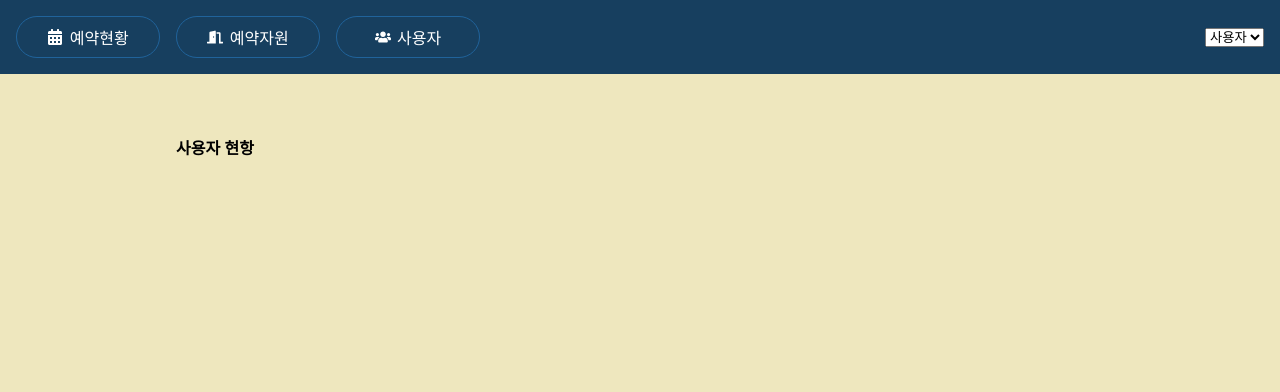
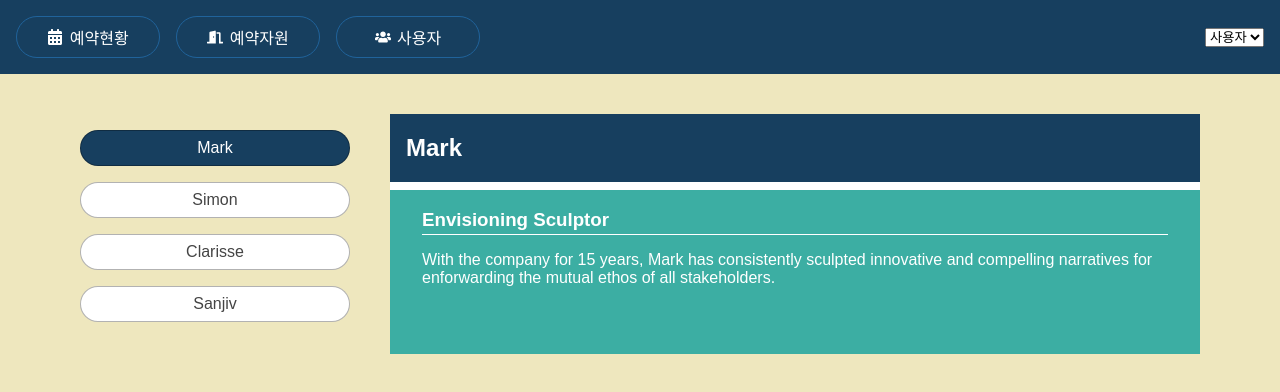
Before and after one commit to samesamessa/React-Demo, a React (Vite) app: page /users in a window 1280 px wide. Shown: the top 392 px of the page. Built offline with nearby package versions, Linux system fonts and the light colour scheme; data requests are answered from the project's data file.

Commit message:
#9 useEffect UserList에서 비동기 통신으로 데이터 통신 구현

```diff
--- /dev/null
+++ b/db.json
@@ -0,0 +1,151 @@
+{
+  "bookables": [
+    {
+      "id": 1,
+      "group": "Rooms",
+      "title": "Meeting Room",
+      "notes": "The one with the big table and interactive screen. Seats 12. See Colin if you need the tea and coffee trolley.",
+      "sessions": [
+        1,
+        2,
+        3
+      ],
+      "days": [
+        1,
+        2,
+        3,
+        4,
+        5,
+        0
+      ]
+    },
+    {
+      "id": 2,
+      "group": "Rooms",
+      "title": "Lecture Hall",
+      "notes": "For more formal 'sage-on-the-stage' presentations. Seats 100. See Sandra for help with AV setup.",
+      "sessions": [
+        1,
+        3,
+        4
+      ],
+      "days": [
+        0,
+        1,
+        2,
+        3,
+        4
+      ]
+    },
+    {
+      "id": 3,
+      "group": "Rooms",
+      "title": "Games Room",
+      "notes": "Table tennis, table football, pinball! There's also a selection of board games. Please tidy up!",
+      "sessions": [
+        0,
+        2,
+        4
+      ],
+      "days": [
+        0,
+        2,
+        3,
+        4,
+        5,
+        6
+      ]
+    },
+    {
+      "id": 4,
+      "group": "Rooms",
+      "title": "Lounge",
+      "notes": "A relaxing place to hang out. Ideal for bean bag wranglers and sofa surfers. Help yourself to a beer after hours.",
+      "sessions": [
+        0,
+        1,
+        2,
+        3,
+        4
+      ],
+      "days": [
+        0,
+        1,
+        2,
+        3,
+        4,
+        5,
+        6
+      ]
+    },
+    {
+      "id": 5,
+      "group": "Kit",
+      "title": "Projector",
+      "notes": "Portable but powerful. Keep it with the case. Be careful, it gets quite hot after a while!",
+      "sessions": [
+        1,
+        2,
+        3,
+        4
+      ],
+      "days": [
+        0,
+        2,
+        3,
+        4,
+        5
+      ]
+    },
+    {
+      "id": 6,
+      "group": "Kit",
+      "title": "Wireless mics",
+      "notes": "Really handy but don't forget to switch them off when you pop out of the room.",
+      "sessions": [
+        1,
+        3,
+        4
+      ],
+      "days": [
+        0,
+        2,
+        3,
+        4,
+        5,
+        6
+      ]
+    }
+  ],
+  "users": [
+    {
+      "id": 1,
+      "name": "Mark",
+      "img": "user1.png",
+      "title": "Envisioning Sculptor",
+      "notes": "With the company for 15 years, Mark has consistently sculpted innovative and compelling narratives for enforwarding the mutual ethos of all stakeholders."
+    },
+    {
+      "id": 2,
+      "name": "Simon",
+      "img": "user2.png",
+      "title": "Outreach Samurai",
+      "notes": "Simon wrangles social networks, elegantly employing bleeding-katana psycho-tools to leverage what he likes to call 'News Technology'."
+    },
+    {
+      "id": 3,
+      "name": "Clarisse",
+      "img": "user3.png",
+      "title": "Quantum Explorator",
+      "notes": "Surfing a higher plane of understanding, Clarisse value-adds the latest 'beyond fullstack' platforms, libraries and universes, collapsing realities to find the one truth."
+    },
+    {
+      "id": 4,
+      "name": "Sanjiv",
+      "img": "user4.png",
+      "title": "Devil's Advocate Advocate",
+      "notes": "Sanjiv lives your life to better understand your power-tantrums and architect empathic growth journeys that break the shell and distribute the yoke company-wide."
+    }
+  ],
+  "bookings": []
+}
--- a/package.json
+++ b/package.json
@@ -11,6 +11,7 @@
   },
   "dependencies": {
     "history": "^5.3.0",
+    "json-server": "^0.17.3",
     "react": "^18.3.1",
     "react-dom": "^18.3.1",
     "react-icons": "^5.3.0",
--- /dev/null
+++ b/src/component/Users/PageSpinner.jsx
@@ -0,0 +1,10 @@
+import {FaSpinner} from "react-icons/fa";
+
+
+export default function PageSpinner() {
+    return (
+        <p className="page-loading">
+            <FaSpinner className="icon-loading" />
+        </p>
+    )
+}
--- a/src/component/Users/UserList.jsx
+++ b/src/component/Users/UserList.jsx
@@ -1,14 +1,47 @@
-import {useState} from "react";
-import users from '../../static.json'
+import {useEffect, useState} from "react";
+import PageSpinner from "./PageSpinner.jsx";
+
 // 서버에서 가져온 것이 아닌 단순한 오브젝트 데이터를 가져온 것
 
 function UserList(){
+    const [users, setUsers] = useState(null);
+    // fetch 중 오류, 로딩 중에 대한 상태값 저장
+    const [error, setError] = useState(null);
+    const [loading, setLoading] = useState(true);
+
     const [userIndex, setUserIndex] = useState(0);
-    const user = users[userIndex];
+    const user = users?.[userIndex];    // 자바의 optional 역할 연산자
+    // users가 null이 아닐때만 실행함
+
+    // api 서비스 제공하는 서버로부터 데이터 가져오기
+    useEffect(() => {
+      fetch("http://localhost:3002/users")
+          .then(response => {
+            return response.json()
+          })
+          .then(data => {
+              console.log("data : ", data)
+              setUsers(data)
+              setLoading(false);
+          })
+          .catch(error => {
+              setError(error.message)
+          })
+    }, []);
+    // [] 의존값. 없다면 컴포넌트가 실행될 때 처음 한번만 실행됨
+    // 의존값이 있으면 data값이 변경될 때마다 useEffect가 실행됨.
+    if(error){
+        return <div>오류 : {error}</div>
+    }
+
+    if(loading) {
+        // return <div>로 딩 중 ......</div>
+        return <PageSpinner/>
+    }
 
     return (
         <>
-            <ul className="users items-list-nav">
+            {users && (<ul className="users items-list-nav">
                 {users.map((u, i) => (
                     <li
                         key={u.id}
@@ -21,8 +54,8 @@
                         </button>
                     </li>
                 ))}
-            </ul>
-            <div className="item user">
+            </ul>)}
+            {user && (<div className="item user">
                 <div className="item-header">
                     <h2>{user.name}</h2>
                 </div>
@@ -30,7 +63,7 @@
                     <h3>{user.title}</h3>
                     <p>{user.notes}</p>
                 </div>
-            </div>
+            </div>)}
         </>
     )
 }
--- a/src/component/Users/UserPicker.jsx
+++ b/src/component/Users/UserPicker.jsx
@@ -1,3 +1,5 @@
+import UserList from "./UserList.jsx";
+
 function UserPicker() {
     return (
         <select>
--- a/src/component/Users/UsersPage.jsx
+++ b/src/component/Users/UsersPage.jsx
@@ -1,7 +1,10 @@
+import UserPicker from "./UserPicker.jsx";
+import UserList from "./UserList.jsx";
+
 function UsersPage() {
     return (
         <main className="users-page">
-            <h4>사용자 현항</h4>
+            <UserList/>
         </main>
     )
 }
```
Also changed, not shown: 1 other file (tests, documents, lock files or other folders).
